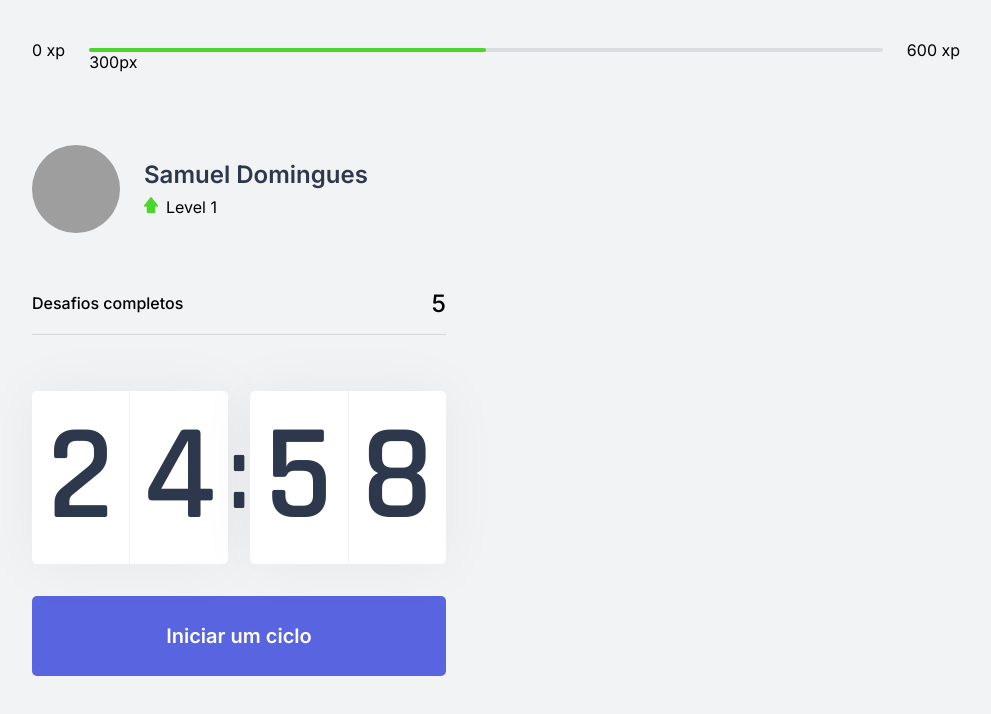
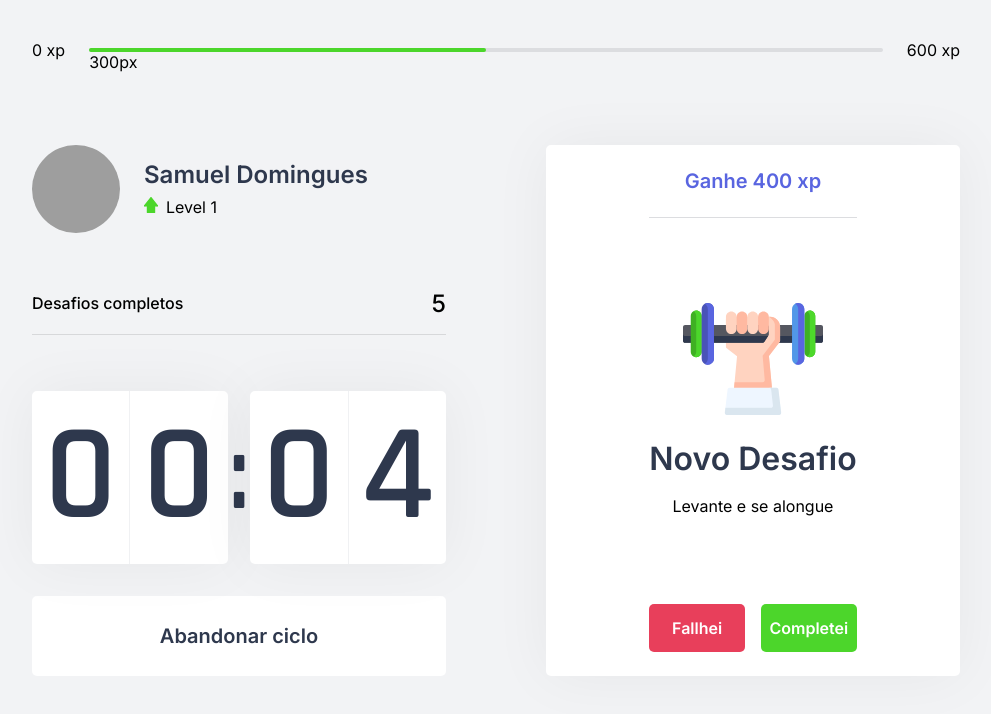
Before and after one commit to sdomingues/move-it, a Next.js app: page / in a window 1280 px wide. Both pictures are taken after a click on the button "Iniciar um ciclo". Shown: the top 714 px of the page, without its empty margins (144-1135 px from the left). Built offline with nearby package versions, Linux system fonts and the light colour scheme; grey boxes are pictures that could not be loaded.

Commit message:
Challengebox added

```diff
--- /dev/null
+++ b/src/components/ChallengeBox.tsx
@@ -0,0 +1,42 @@
+import styles from "../styles/components/ChallengeBox.module.css";
+
+export function ChallengeBox() {
+  const hasActiveChallenge = true;
+
+  return (
+    <div className={styles.challengeBoxContainer}>
+      {hasActiveChallenge ? (
+        <div className={styles.challengeActive}>
+          <header>Ganhe 400 xp</header>
+
+          <main>
+            <img src="icons/body.svg" />
+            <strong>Novo Desafio</strong>
+            <p>Levante e se alongue</p>
+          </main>
+
+          <footer>
+            <button
+            type="button"
+            className={styles.challengeFailedButton}
+            >Fallhei
+            </button>
+            <button
+            type="button"
+            className={styles.challengeSucceededButton}
+            >Completei
+            </button>
+          </footer>
+        </div>
+      ) : (
+        <div className={styles.challengeNotActive}>
+          <strong>Finalize um ciclo para receber desafios</strong>
+          <p>
+            <img src="icons/level-up.svg" alt="Level Up" />
+            Avance de levels completando desafios
+          </p>
+        </div>
+      )}
+    </div>
+  );
+}
--- a/src/components/Countdown.tsx
+++ b/src/components/Countdown.tsx
@@ -1,27 +1,39 @@
-import { useState, useEffect } from 'react';
-import styles from '../styles/components/Countdown.module.css';
+import { useState, useEffect } from "react";
+import styles from "../styles/components/Countdown.module.css";
+
+let countdownTimeout: NodeJS.Timeout;
 
 export function Countdown() {
-  const [time, setTime] = useState(25 * 60);
-  const [active, setActive] = useState(false);
+  const [time, setTime] = useState(0.1 * 60);
+  const [isActive, setIsActive] = useState(false);
+  const [hasFinished, setHasFinished] = useState(false);
 
-  const minutes = Math.floor (time / 60);
+  const minutes = Math.floor(time / 60);
   const seconds = time % 60;
 
-  const [minuteLeft, minuteRight] = String(minutes).padStart(2, '0').split('');
-  const [secondLeft, secondRight] = String(seconds).padStart(2, '0').split('');
+  const [minuteLeft, minuteRight] = String(minutes).padStart(2, "0").split("");
+  const [secondLeft, secondRight] = String(seconds).padStart(2, "0").split("");
 
   function startCountdown() {
-    setActive(true);
+    setIsActive(true);
+  }
+
+  function resetCountdown() {
+    clearTimeout(countdownTimeout);
+    setIsActive(false);
+    setTime(0.1 * 60);
   }
 
   useEffect(() => {
-    if(active && time > 0) {
-      setTimeout(() => {
-        setTime(time -1);
-      }, 1000)
+    if (isActive && time > 0) {
+      countdownTimeout = setTimeout(() => {
+        setTime(time - 1);
+      }, 1000);
+    } else if (isActive && time == 0) {
+      setHasFinished(true);
+      setIsActive(false);
     }
-  }, [active, time])
+  }, [isActive, time]);
 
   return (
     <div>
@@ -37,12 +49,31 @@
         </div>
       </div>
 
-    <button type="button"
+      {hasFinished ? (
+        <button disabled className={styles.countdownButton}>
+          Ciclo encerrado
+        </button>
+      ) : (
+        <>
+          {isActive ? (
+            <button
+              type="button"
+              className={`${styles.countdownButton} ${styles.countdownButtonActive}`}
+              onClick={resetCountdown}
+            >
+              Abandonar ciclo
+            </button>
+          ) : (
+            <button
+              type="button"
               className={styles.countdownButton}
               onClick={startCountdown}
             >
-      Iniciar um ciclo
+              {isActive ? "Abandonar ciclo" : "Iniciar um ciclo"}
             </button>
+          )}
+        </>
+      )}
     </div>
   );
 }
--- a/src/pages/index.tsx
+++ b/src/pages/index.tsx
@@ -4,6 +4,7 @@
 import styles from "../styles/pages/Home.module.css"
 import { CompletedChallanges } from "../components/CompletedChallanges";
 import { Countdown } from "../components/Countdown";
+import { ChallengeBox } from "../components/ChallengeBox";
 
 
 export default function Home() {
@@ -21,7 +22,7 @@
             <Countdown />
         </div>
         <div>
-
+            <ChallengeBox />
         </div>
       </section>
     </div>
--- /dev/null
+++ b/src/styles/components/ChallengeBox.module.css
@@ -0,0 +1,112 @@
+.challengeBoxContainer {
+    height: 100%;
+
+    background: var(--white);
+    border-radius: 5px;
+    box-shadow: 0 0 60px rgba(0, 0, 0, 0.05);
+    padding: 1.5rem 2rem;
+
+    display: flex;
+    flex-direction: column;
+    align-items: center;
+    justify-content: center;
+
+    text-align: center;
+}
+
+.challengeNotActive {
+    display: flex;
+    flex-direction: column;
+    align-items: center;
+}
+
+.challengeNotActive strong {
+    font-size: 1.5rem;
+    font-weight: 500;
+    line-height: 1.4;
+}
+
+.challengeNotActive p {
+    display: flex;
+    flex-direction: column;
+    align-items: center;
+    line-height: 1.4;
+    max-width: 70%;
+    margin-top: 3rem;
+}
+
+.challengeNotActive p img {
+    margin-bottom: 1rem;
+}
+
+.challengeActive {
+    height: 100%;
+
+    display: flex;
+    flex-direction: column;
+}
+
+.challengeActive header {
+    color: var(--blue);
+    font-weight: 600;
+    font-size: 1.25rem;
+    padding: 0 2rem 1.5rem;
+    border-bottom: 1px solid var(--gray-line);
+}
+
+.challengeActive main {
+    flex: 1;
+    display: flex;
+    flex-direction: column;
+    align-items: center;
+    justify-content: center;
+}
+
+.challengeActive main strong {
+    font-size: 2rem;
+    font-weight: 600;
+    color: var(--tittle);
+    margin: 1.5rem 0 1rem;
+}
+
+.challengeActive main p {
+    line-height: 1.5;
+}
+
+.challengeActive footer {
+    display: grid;
+    grid-template-columns: 1fr 1fr;
+    gap: 1rem;
+}
+
+.challengeActive footer button {
+    height: 3rem;
+
+    display: flex;
+    align-items: center;
+    justify-content: center;
+
+    border: 0;
+    border-radius: 5px;
+
+    color: var(--white);
+
+    font-size: 1rem;
+    font-weight: 600;
+
+    transition: filter 0.2s;
+}
+
+.challengeActive footer button.challengeFailedButton {
+    background: var(--red);
+
+}
+
+.challengeActive footer button.challengeSucceededButton {
+    background: var(--green);
+
+}
+
+.challengeActive footer button:hover {
+    filter: brightness(0.9);
+}
--- a/src/styles/components/Countdown.module.css
+++ b/src/styles/components/Countdown.module.css
@@ -59,6 +59,22 @@
     transition: background-color 0.2s;
 }
 
-.countdownButton:hover {
+.countdownButton:not(:disabled):hover {
     background: var(--blue-dark);
 }
+
+.countdownButtonActive {
+    background: var(--white);
+    color: var(--tittle);
+}
+
+.countdownButtonActive:not(:disabled):hover {
+    background: var(--red);
+    color: var(--white);
+}
+
+.countdownButton:disabled {
+    background: var(--white);
+    color: var(--text);
+    cursor: not-allowed;
+}
```
Lines whose indentation alone changed are shown as unchanged.
